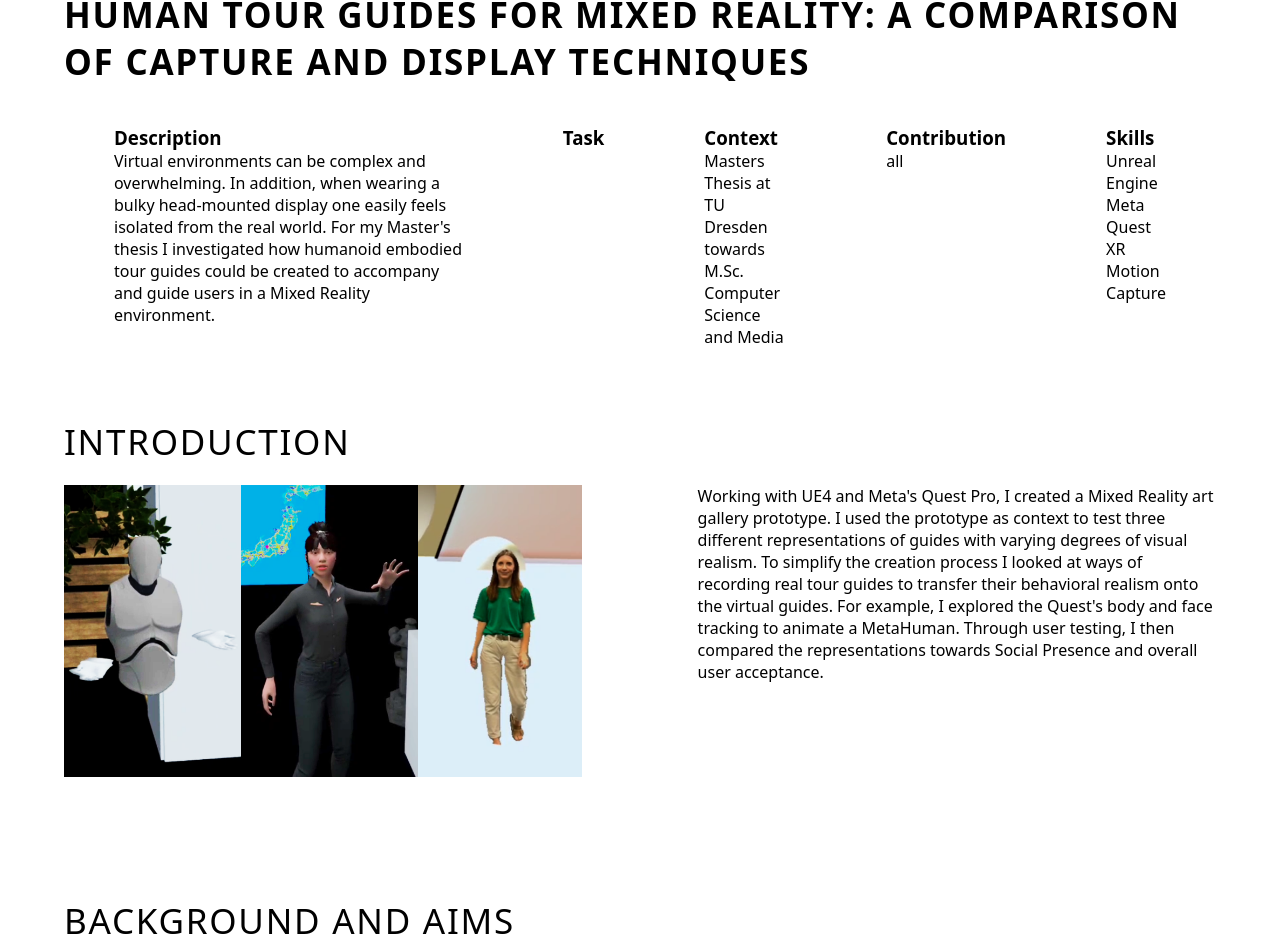
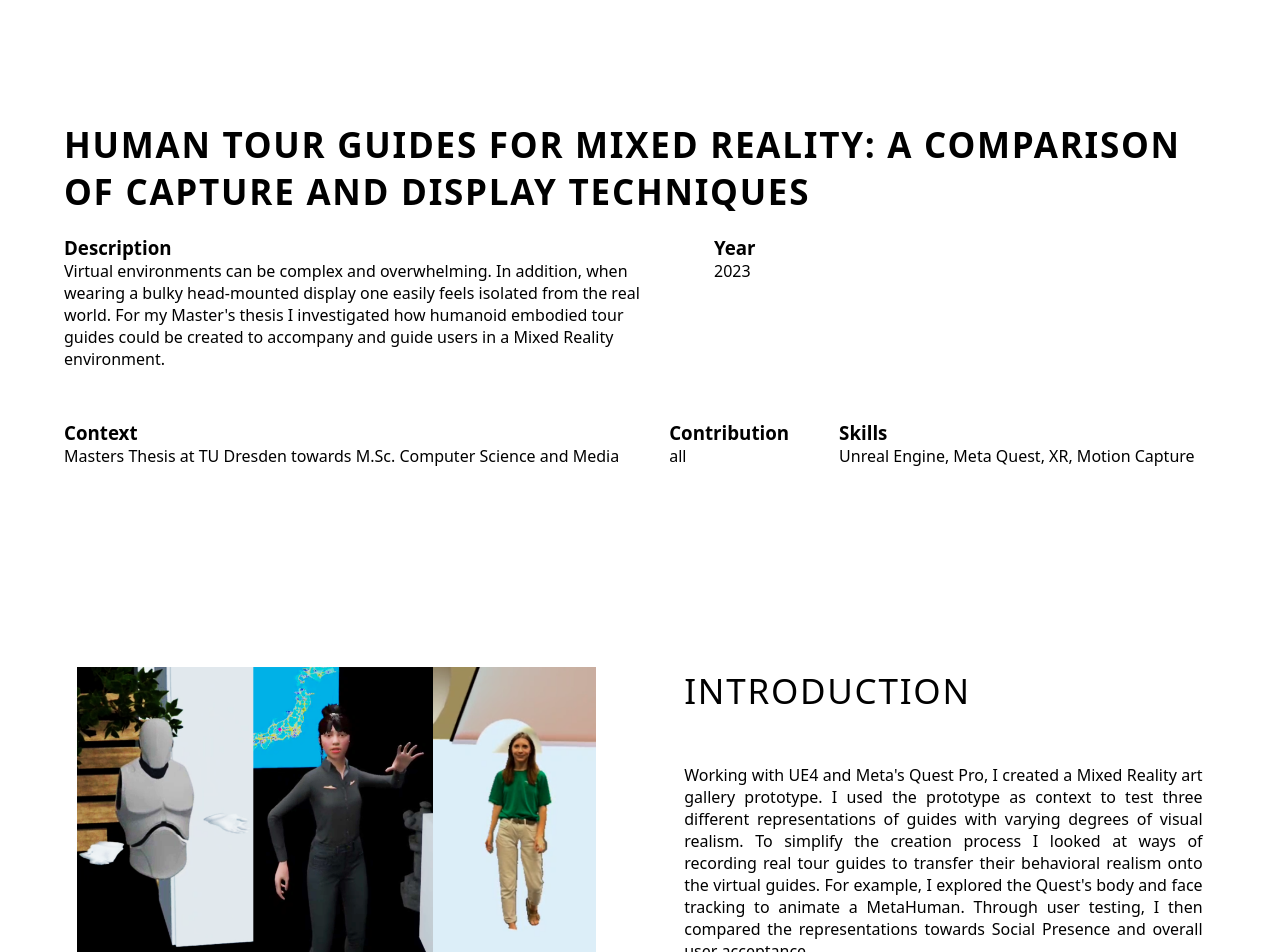
Before and after one commit to marifroe/Portfolio, a React (Vite) app: page /projects/humantourguides in a window 1280 px wide. Shown: the part 169-1121 px from the top of the page. Built offline with nearby package versions, Linux system fonts and the light colour scheme.

Commit message:
improved layout of projectdetails

```diff
--- a/src/data/projects.json
+++ b/src/data/projects.json
@@ -9,7 +9,7 @@
       "XR",
       "Motion Capture"
     ],
-    "task": "",
+    "year": "2023",
     "context": "Masters Thesis at TU Dresden towards M.Sc. Computer Science and Media",
     "contribution": "all",
     "details": "humantourguides",
@@ -26,7 +26,7 @@
         "text": "Virtual environments can be complex and overwhelming. In addition, when wearing a bulky head-mounted display one easily feels isolated from the real world. For my Master's thesis I investigated how humanoid embodied tour guides could be created to accompany and guide users in a Mixed Reality environment. Furthermore, I was interested in how the guide could efficiently explain content by applying Joint Attention Mechanisms such as Pointing and Gaze direction supported by verbal terms. I aimed to increase Social Presence to provide a trustworthy company, mental support and increase the level of comfort.",
         "mediaSrc": "projects/humantourguides/aims.png",
         "mediaType": "img",
-        "layout": 1
+        "layout": 2
       },
       {
         "title": "The Guide's Characteristics",
@@ -40,7 +40,7 @@
         "text": "As I ended up comparing one video based guide and two synthetic guides I needed different approaches for recording.",
         "mediaSrc": "projects/humantourguides/recordingtechniques.png",
         "mediaType": "img",
-        "layout": 1
+        "layout": 2
       },
       {
         "title": "Recording the Video Guide",
@@ -54,10 +54,10 @@
         "text": "I explored different techniques to extract motion data from a single view image. They did not suffice to simultaneously track position in space, accurate hand gestures and facial expressions. I ended up using the Quest Pro's motion tracking capabilities to record hands, face and position of the guide.",
         "mediaSrc": "PphSfkBe85A",
         "mediaType": "vid",
-        "layout": 1
+        "layout": 2
       },
       {
-        "title": "MR Prototype",
+        "title": "Mixed Reality Prototype",
         "text": "The MR Prototype I developed has two different modes: An admin Mode for recording a guided tour and a visitor mode to participate in a guided tour.",
         "mediaSrc": "projects/humantourguides/appmodes.png",
         "mediaType": "img",
@@ -68,7 +68,7 @@
         "text": "I provided the user with a personal menu. Whenever a hand is rotated towards the face with all fingers stretched, the menu appears. This gesture is more comfortable and reliable than a 'looking-at-a-watch' gesture. The user does then interact with the menu by tapping the buttons.",
         "mediaSrc": "projects/guidesmenu.png",
         "mediaType": "img",
-        "layout": 1
+        "layout": 2
       },
       {
         "title": "User Testing",
@@ -91,7 +91,7 @@
       "Adobe Illustrator",
       "Teamwork"
     ],
-    "task": "",
+    "year": "",
     "context": "Group Project for Course Software as a Business",
     "contribution": "",
     "details": "inpen",
@@ -121,7 +121,7 @@
       "Data Visualization",
       "Figma"
     ],
-    "task": "Substitute existing Prototype to improve Usability",
+    "year": "Substitute existing Prototype to improve Usability",
     "context": "Group Project for Course Mobile and Ubiquituous Computing; Group of 2",
     "contribution": "Equal distribution of Tasks.",
     "details": "trafficstream",
@@ -166,7 +166,7 @@
       "VR",
       "UX Design"
     ],
-    "task": "",
+    "year": "",
     "context": "",
     "contribution": "",
     "details": "",
@@ -192,7 +192,7 @@
       "Unreal Engine",
       "Meta Quest Pro"
     ],
-    "task": "",
+    "year": "",
     "context": "",
     "contribution": "",
     "details": "facetracking",
@@ -217,7 +217,7 @@
       "Rigging",
       "Storyboard"
     ],
-    "task": "",
+    "year": "",
     "context": "",
     "contribution": "",
     "details": "ballettlesson",
@@ -243,7 +243,7 @@
       "Prototyping",
       "Storyboard"
     ],
-    "task": "Develop prototype to support a healthier lifestyle.",
+    "year": "Develop prototype to support a healthier lifestyle.",
     "context": "University Project for the course User Interface Engineering; Group Size: 4",
     "contribution": "contribution to all phases",
     "details": "shopknob",
@@ -288,7 +288,7 @@
       "UX Design",
       "Interface Design"
     ],
-    "task": "",
+    "year": "",
     "context": "University Project; Group Size: 2",
     "contribution": "",
     "details": "woodenspoon",
@@ -311,7 +311,7 @@
       "Modelling",
       "Maya"
     ],
-    "task": "",
+    "year": "",
     "context": "",
     "contribution": "",
     "details": "",
@@ -333,7 +333,7 @@
     "skills": [
       "C++"
     ],
-    "task": "",
+    "year": "",
     "context": "",
     "contribution": "",
     "details": "",
@@ -356,7 +356,7 @@
       "Photoshop",
       "Layout"
     ],
-    "task": "Redesign existing Homepage using given content. Pay attention to layout guidelines.",
+    "year": "Redesign existing Homepage using given content. Pay attention to layout guidelines.",
     "context": "Project for Bachelor",
     "contribution": "all",
     "details": "",
@@ -380,7 +380,7 @@
       "Typescript",
       "React"
     ],
-    "task": "Design a responsive portfolio in less than a week.",
+    "year": "Design a responsive portfolio in less than a week.",
     "context": "Personal",
     "contribution": "all",
     "details": "portfolio",
--- a/src/pages/ProjectDetails/ProjectDetails.module.css
+++ b/src/pages/ProjectDetails/ProjectDetails.module.css
@@ -5,8 +5,24 @@
   display: flex;
   flex-direction: column;
   overflow: hidden;
-  gap: 20px;
+  gap: 150px;
   padding: 5%;
+}
+
+/* The container which contains title and general info like description and year */
+.general {
+  display: flex;
+  flex-direction: row;
+  flex-wrap: wrap;
+}
+
+/* The title of the project / page */
+.title {
+  color: var(--color-text);
+  font-size: 35px;
+  font-weight: 700;
+  letter-spacing: 1.75px;
+  text-transform: uppercase;
 }
 
 .image {
@@ -15,12 +31,21 @@
   object-fit: cover;
 }
 
-.title {
-  color: var(--color-text);
-  font-size: 35px;
-  font-weight: 700;
-  letter-spacing: 1.75px;
-  text-transform: uppercase;
+.generalContainer {
+  display: flex;
+  flex-direction: row;
+  justify-content: stretch;
+  flex-wrap: wrap;
+  gap: 50px;
+  width: 100%;
+}
+
+.generalElement {
+  max-width: 600px;
+}
+
+.skillsList {
+  list-style-type: none;
 }
 
 .content {
@@ -30,20 +55,15 @@
   margin-top: 14px;
 }
 
-.generalContainer {
+.sections {
   display: flex;
-  flex-direction: row;
-  justify-content: space-around;
-  width: 100%;
+  flex-direction: column;
+  gap: 200px;
 }
 
-.generalElement {
-  max-width: 600px;
-  margin: 0 50px;
-}
-
-.skillsList {
-  list-style-type: none;
+.sectionTitle {
+    margin-bottom: 50px;
+    text-align: left;
 }
 
 .sectionContainer {
@@ -59,7 +79,24 @@
   color: var(--color-text)
 }
 
-.sectionTitle {
+.layout1 {
+  display: flex;
+  flex-direction: row;
+  justify-content: space-evenly;
+  gap: 75px;
+}
+
+.layout2 {
+  display: flex;
+  flex-direction: row-reverse;
+  justify-content: space-evenly;
+  gap: 75px;
+}
+
+.layout3 {
+  display: flex;
+  flex-direction: column;
+  gap: 50px;
 }
 
 .sectionContent {
@@ -81,12 +118,18 @@
 
 .sectionText {
   width: 45%;
+  text-align: justify;
 }
 
 @media screen and (max-width: 830px) {
-  .sectionContent {
+  .layout1 {
     flex-direction: column-reverse;
   }
+
+  .layout2 {
+    flex-direction: column-reverse;
+  }
+
   .sectionImage {
     width: 100%;
   }
--- a/src/pages/ProjectDetails/ProjectDetails.tsx
+++ b/src/pages/ProjectDetails/ProjectDetails.tsx
@@ -11,6 +11,11 @@ type ProjectParams = {
 export const ProjectDetails = () => {
   const params = useParams() as ProjectParams;
   const project = projects?.find(project => project.details == params.projectId)
+  let skillList = ""
+
+  project?.skills.forEach((skill, i) => {
+    skillList = i ? skillList + ', ' + skill : skill
+  });
 
   return (
     <div>
@@ -22,6 +27,7 @@ export const ProjectDetails = () => {
             hash: '#projects'
           }} className={styles.link}>Back</Link>
           {/*<a href={`/#projects`} className={styles.link}> Back </a>*/}
+          <div className={styles.general}>
             <h2 className={styles.title}>{project.title}</h2>
             <div className={styles.generalContainer}>
               <div className={styles.generalElement}>
@@ -29,8 +35,8 @@ export const ProjectDetails = () => {
                 <p>{project.description}</p>
               </div>
               <div className={styles.generalElement}>
-              <h3>Task</h3>
-              <p>{project.task}</p>
+                <h3>Year</h3>
+                <p>{project.year}</p>
               </div>
               <div className={styles.generalElement}>
                 <h3>Context</h3>
@@ -42,23 +48,46 @@ export const ProjectDetails = () => {
               </div>
               <div className={styles.generalElement}>
                 <h3>Skills</h3>
-              <ul className={styles.skillsList}>{project.skills.map(skill => {
+                <p>
+                  {skillList}
+                </p>
+                {/*<ul className={styles.skillsList}>{project.skills.map(skill => {
                   return <li>{skill}</li>
-              })}</ul>
+                })}</ul>*/}
               </div>
             </div>
+          </div>
+          <div className={styles.sections}>
           {
             project?.detailsSections.map(section => {
+
+              let sectionLayout
+
+              switch (section.layout) {
+                case 1:
+                  sectionLayout = styles.layout1
+                  break
+                case 2:
+                  sectionLayout = styles.layout2
+                  break
+                case 3:
+                  sectionLayout = styles.layout3
+                  break
+                default:
+                  sectionLayout = styles.layout1
+                  break
+              }
+
               return (
                 <div key={section.title} className={styles.sectionContainer}>
-                  <h2 className={styles.sectionTitle}>{section.title}</h2>
-                  <div className={styles.sectionContent}>
+                  <div className={sectionLayout}>
                     {
                       (section.mediaType == "img")
                       ?<img src={getImageUrl({ path: section.mediaSrc })} alt={`Preview Image for ${section.title}`} className={styles.sectionImage} />
                         : <YoutubeVideo embedId={section.mediaSrc} width={853} height={480} style={styles.sectionVideo} />
                     }
                     <div className={styles.sectionText}>
+                      <h2 className={styles.sectionTitle}>{section.title}</h2>
                         {section.text}
                     </div>
                   </div>
@@ -67,6 +96,7 @@ export const ProjectDetails = () => {
             })
             }
           </div>
+        </div>
         : <div> 404 Project Not Found </div>
       }
 
--- a/src/vars.css
+++ b/src/vars.css
@@ -15,8 +15,8 @@
   --color-neutral-dark: #595959;
   --color-neutral-darker: #252525;
   --color-neutral-darkest: #0e0e0e;
+
   --color-pop-1: #F8FFA3;
-
   --color-pop-2: #0058C0;
   --color-pop-3: #005641;
   --color-pop-5: #004231;
```
Lines whose indentation alone changed are shown as unchanged.
